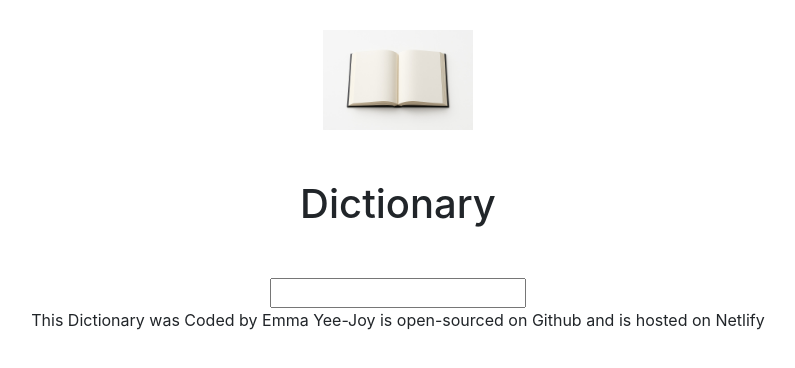
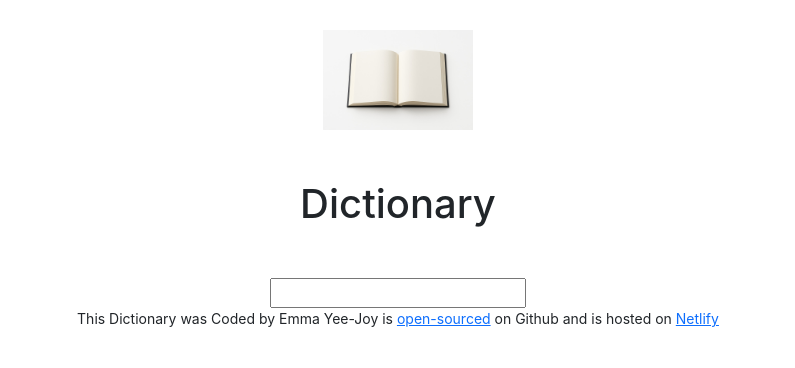
Before and after one commit to eyeej/shecodes-dictionary, a React (Create React App) app: page / in a window 1280 px wide. Shown: the top 368 px of the page, without its empty margins (242-1037 px from the left). Built offline with nearby package versions, Linux system fonts and the light colour scheme.

Commit message:
netflify links included

```diff
--- a/src/App.js
+++ b/src/App.js
@@ -20,7 +20,10 @@ function App() {
         <Dictionary />
       </main>
       <footer>
-        <div class="text-center">This Dictionary was Coded by Emma Yee-Joy is open-sourced on Github and is hosted on Netlify</div></footer>
+        <small>
+        <div class="text-center">This Dictionary was Coded by Emma Yee-Joy is <a href="https://github.com/eyeej/shecodes-dictionary">open-sourced</a> on Github and is hosted on <a href="https://shecodes-dictionary-io.netlify.app/">Netlify</a></div>
+        </small>
+        </footer>
     </div>
   );
 }
```
